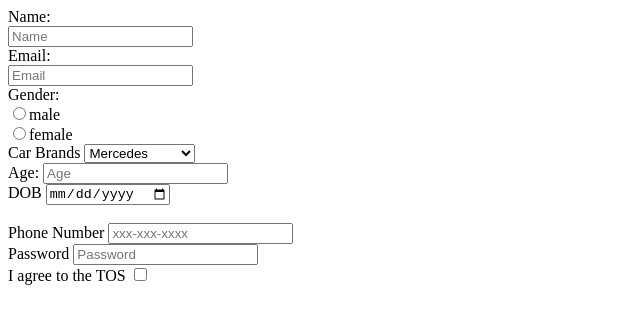
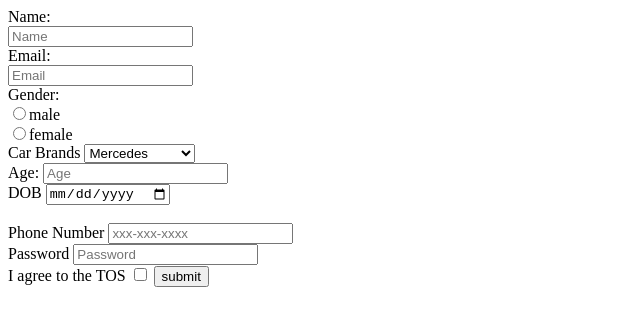
Before and after one commit to acciojob/signup-form-car-Vyshnavi1986, a website: page main.html in a window 1280 px wide. Shown: the whole page, without its empty margins (0-640 px from the left). Drawn offline with Linux system fonts and the light colour scheme.

Commit message:
created a submission

```diff
--- a/main.html
+++ b/main.html
@@ -33,7 +33,7 @@
 
 <label for="tos">I agree to the TOS</label>
 <input type="checkbox" required="yes" id=tos></input>
-
+	<input type="submit" id="submit" value="submit"></input>
 	</form>
 	<!-- the entire body must be written by student -->
     <script type="text/javascript" src="./script.js">
```
